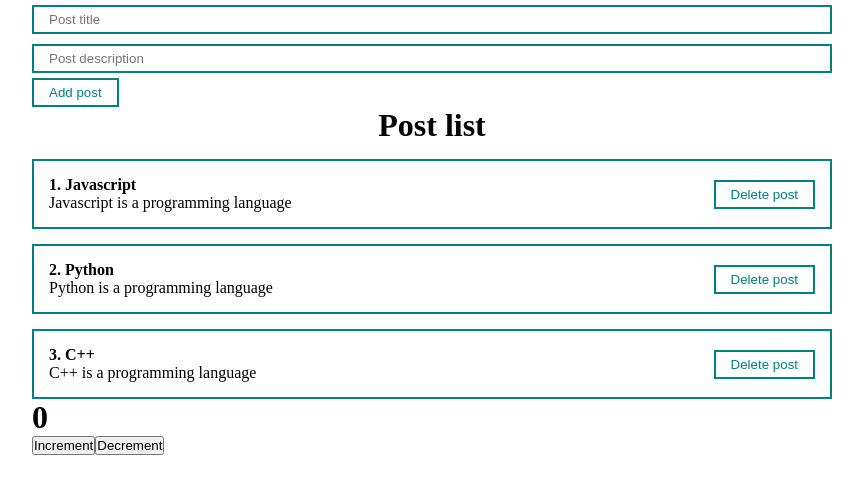
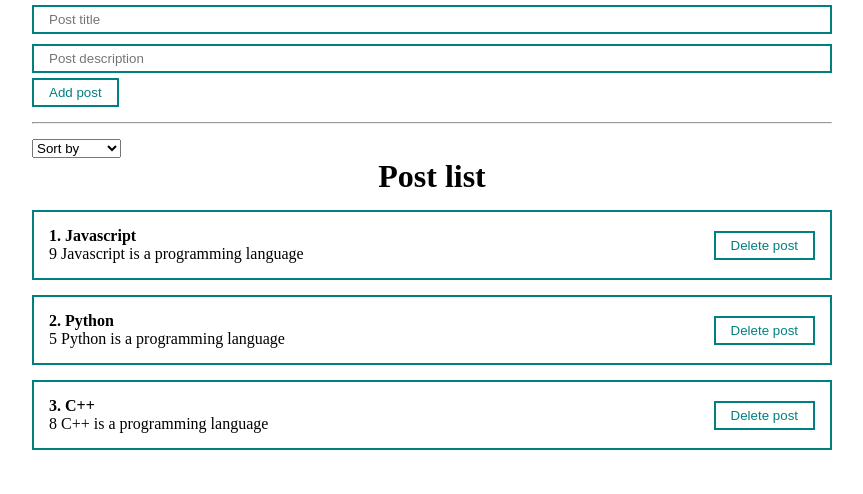
Before and after one commit to Katsiaryna-Andrabaila/react-app, a React (Create React App) app: page / in a window 1280 px wide. Shown: the top 494 px of the page, without its empty margins (208-1071 px from the left). Built offline with nearby package versions, Linux system fonts and the light colour scheme.

Commit message:
feat: add sorting

```diff
--- a/src/App.js
+++ b/src/App.js
@@ -3,25 +3,27 @@ import Counter from "./components/Counter";
 import "./styles/App.css";
 import PostList from "./components/PostList";
 import PostForm from "./components/PostForm";
+import MySelect from "./components/UI/select/MeSelect";
 
 function App() {
   const [posts, setPosts] = useState([
     {
       id: 1,
       title: "Javascript",
-      description: "Javascript is a programming language",
+      description: "9 Javascript is a programming language",
     },
     {
       id: 2,
       title: "Python",
-      description: "Python is a programming language",
+      description: "5 Python is a programming language",
     },
     {
       id: 3,
       title: "C++",
-      description: "C++ is a programming language",
+      description: "8 C++ is a programming language",
     },
   ]);
+  const [selectedSort, setSelectedSort] = useState("");
 
   const createPost = (post) => {
     setPosts([...posts, post]);
@@ -30,15 +32,32 @@ function App() {
   const removePost = (post) =>
     setPosts(posts.filter((item) => item.id !== post.id));
 
+  const sortPosts = (value) => {
+    setSelectedSort(value);
+    const postsCopy = [...posts];
+    setPosts(postsCopy.sort((a, b) => a[value].localeCompare(b[value])));
+  };
+
   return (
     <div className="App">
       <PostForm create={createPost} />
+      <hr style={{ margin: "15px 0" }} />
+      <>
+        <MySelect
+          value={selectedSort}
+          onChange={sortPosts}
+          defaultValue="Sort by"
+          options={[
+            { value: "title", name: "Title" },
+            { value: "description", name: "Description" },
+          ]}
+        />
+      </>
       {posts.length ? (
         <PostList remove={removePost} posts={posts} />
       ) : (
         <h1 style={{ textAlign: "center" }}>Posts not found!</h1>
       )}
-      <Counter />
     </div>
   );
 }
--- /dev/null
+++ b/src/components/UI/select/MeSelect.jsx
@@ -0,0 +1,16 @@
+import classes from './MySelect.module.css'
+
+const MySelect = ({options, defaultValue, value, onChange}) => {
+  return (
+    <select
+      className={classes.mySelect}
+      value={value}
+      onChange={(e => onChange(e.target.value))}
+    >
+        <option disabled value="">{defaultValue}</option>
+        {options.map((el) => <option key={el.value} value={el.value}>{el.name}</option>)}
+    </select>
+  )
+}
+
+export default MySelect;
```
Also changed, not shown: src/components/UI/select/MySelect.module.css (added).
